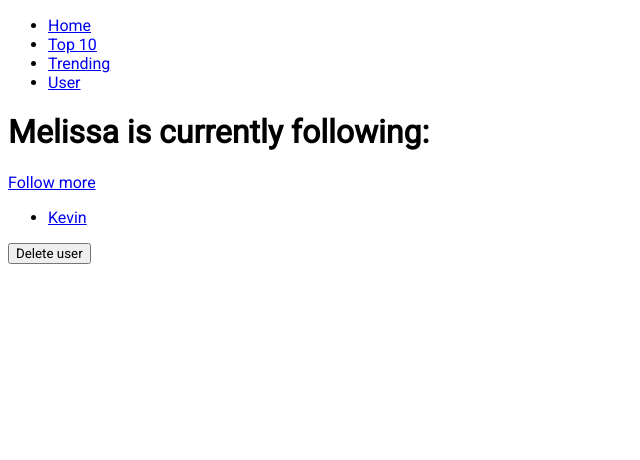
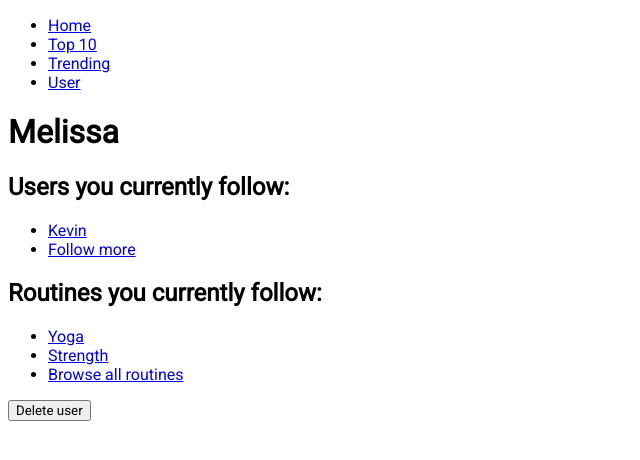
Before and after one commit to turnipsundae/fit-j-web, a Django app: page /workouts/user/3/ in a window 1280 px wide. Shown: the top 460 px of the page, without its empty margins (0-640 px from the left). Run offline with Django 3.2, Linux system fonts and the light colour scheme; data comes from the database, SQL or seed files in the repository; both versions use the stored data as it was after the commit.

Commit message:
List routines that user has liked

```diff
--- a/workouts/models.py
+++ b/workouts/models.py
@@ -47,3 +47,9 @@ class Follower(models.Model):
   create_date = models.DateTimeField('date created')
   def __str__(self):
     return self.user.username
+
+class User_Routine(models.Model):
+  user = models.ForeignKey(User, on_delete=models.CASCADE)
+  routine = models.ForeignKey(Routine, on_delete=models.CASCADE)
+  def __str__(self):
+    return self.routine.routine_text
--- a/workouts/templates/workouts/like.html
+++ b/workouts/templates/workouts/like.html
@@ -10,7 +10,7 @@
 
 <h2>Your username: </h2>
 	{% for user in list %}
-		<input type="radio" name="username" value="{{ user.id }}">{{ user.username }} </input>
+		<input type="radio" name="user_id" value="{{ user.id }}">{{ user.username }} </input>
 		</br>
 	{% endfor %}
 
--- a/workouts/templates/workouts/user_detail.html
+++ b/workouts/templates/workouts/user_detail.html
@@ -1,15 +1,25 @@
 {% extends "./base.html" %}
 
 {% block content %}
-<h1>{{ user.username }} is currently following:</h1>
+<h1>{{ user.username }}</h1>
 
-
-<a href="{% url "workouts:follow_user" user.id %}">Follow more</a>
 <div>
+<h2>Users you currently follow:</h2>
 <ul>
 	{% for following in user.follower.all %}
     <li><a href="{% url 'workouts:user_detail' following.user.id %}">{{ following.user.username }}</a></li>
   {% endfor %}
+  <li><a href="{% url "workouts:follow_user" user.id %}">Follow more</a></li>
+</ul>
+</div>
+
+<div>
+<h2>Routines you currently follow:</h2>
+<ul>
+	{% for routine in user.user_routine_set.all %}
+    <li><a href="{% url "workouts:detail" routine.id %}">{{ routine.routine.routine_text }}</a></li>
+  {% endfor %}
+  <li><a href="{% url "workouts:index" %}">Browse all routines</a></li>
 </ul>
 </div>
 
--- a/workouts/views.py
+++ b/workouts/views.py
@@ -23,6 +23,11 @@ def like(request, routine_id):
   routine = get_object_or_404(Routine, pk=routine_id)
   user_list = User.objects.all()
   if request.method == "POST":
+    if request.POST["user_id"]:
+      user_id = request.POST["user_id"]
+      user = get_object_or_404(User, pk=user_id)
+      user.user_routine_set.create(user=user, routine=routine)
+      print (user.user_routine_set.all())
     routine.likes = F('likes') + 1
     routine.save()
     return HttpResponseRedirect(reverse('workouts:detail', args=[routine_id]))
```
Also changed, not shown: db.sqlite3, workouts/migrations/0009_user_routine.py (added).
